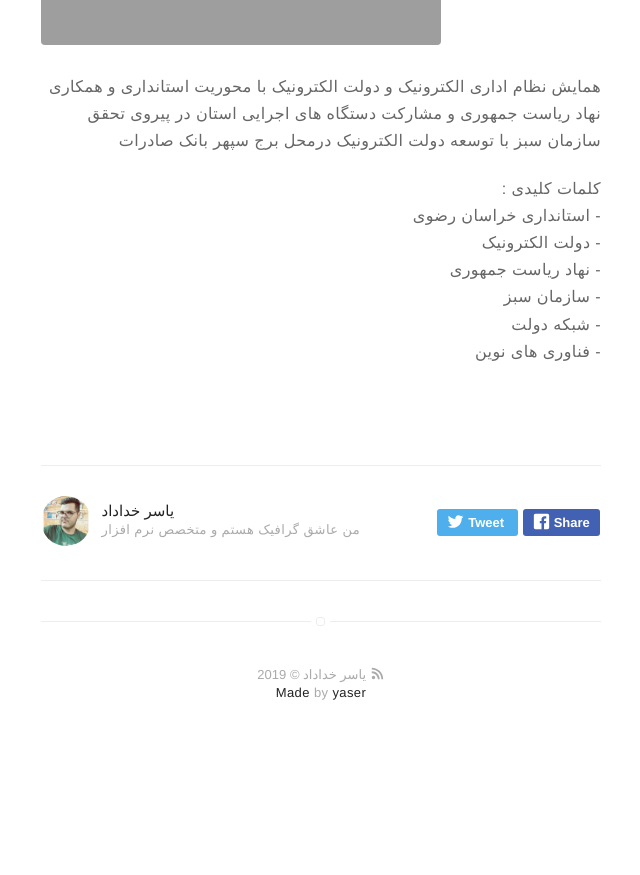
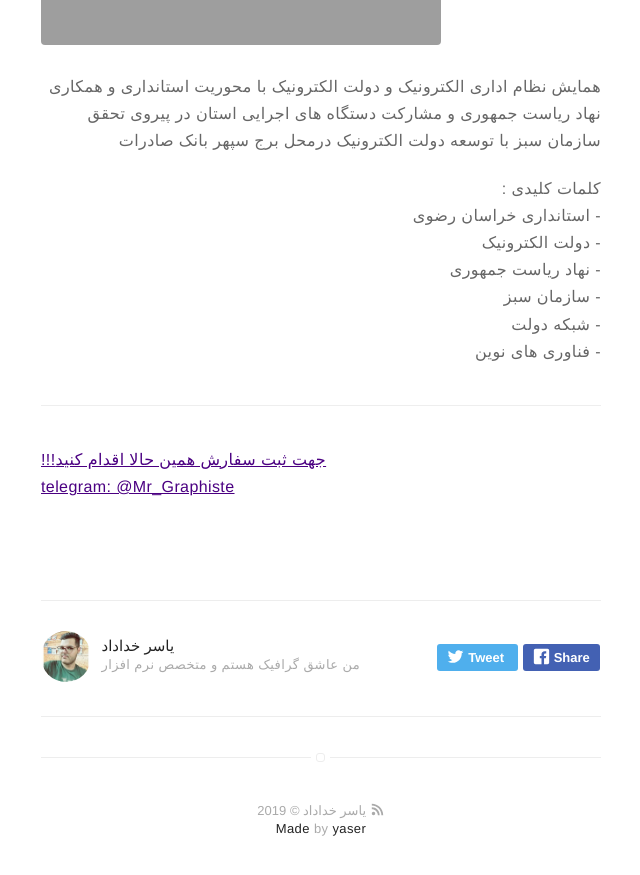
Before and after one commit to yaserkhodadad/yaserkhodadad.github.io, a Jekyll site: the page built from _posts/2016-01-23-indigo-jekyll-theme.markdown, in a window 1280 px wide and 900 px high, scrolled down 1263 px. Shown: the top 875 px of the window, without its empty margins (319-959 px from the left). Built offline with Jekyll 4.4.1, drawn with Linux system fonts in a browser that asks for light colours; emoji names are drawn with the system emoji font; before the commit the page ends 2027 px from its top, so only the background shows below that.

Commit message:
Update 2016-01-23-indigo-jekyll-theme.markdown

```diff
--- a/_posts/2016-01-23-indigo-jekyll-theme.markdown
+++ b/_posts/2016-01-23-indigo-jekyll-theme.markdown
@@ -33,3 +33,8 @@ externalLink: false
 - شبکه دولت<br/>
 - فناوری های نوین<br/>
 </p>
+
+---
+
+ <a style="direction: rtl">!!!جهت ثبت سفارش همین حالا اقدام کنید</a><br/>
+    <a>telegram: @Mr_Graphiste</a>
```
